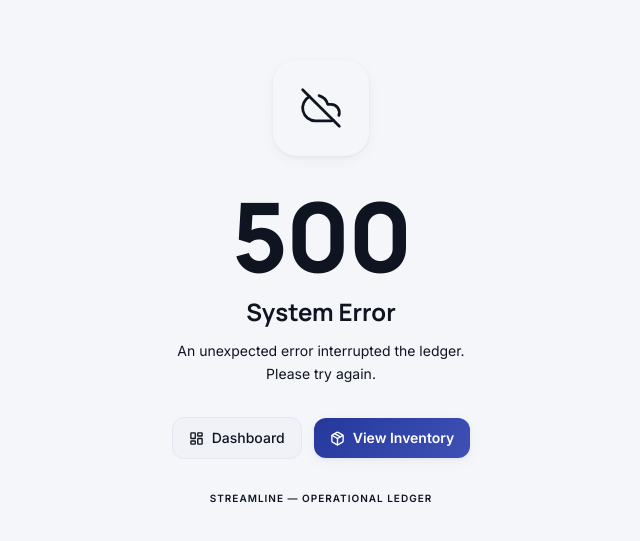
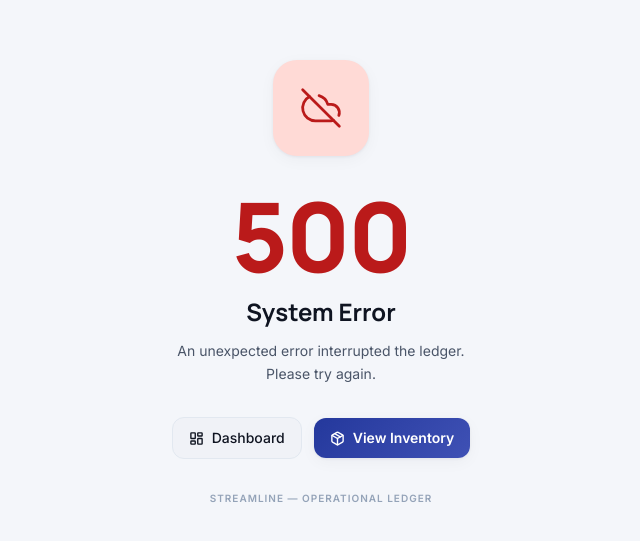
Before and after one commit to DAlejandroCl/streamline-inventory, a React (Vite) app in the folder frontend/: page / in a window 1280 px wide. Shown: the part 117-658 px from the top of the page, without its empty margins (319-959 px from the left). Built offline with nearby package versions, Linux system fonts and the light colour scheme; no server answers.

Commit message:
fix: close all CSS var() brackets in ErrorPage

```diff
--- a/frontend/src/pages/ErrorPage.tsx
+++ b/frontend/src/pages/ErrorPage.tsx
@@ -1,3 +1,8 @@
+/* ============================================================
+   ERROR PAGE — Route-level error boundary
+   Handles 404, 400, and generic 500 states.
+   ============================================================ */
+
 import { isRouteErrorResponse, useRouteError, Link } from "react-router-dom";
 import { SearchX, CloudOff, AlertOctagon, LayoutDashboard, Package } from "lucide-react";
 import Button from "../components/ui/Button";
@@ -36,13 +41,17 @@ export default function ErrorPage() {
           <div
             className={[
               "w-24 h-24 rounded-3xl flex items-center justify-center shadow-card",
-              is404 ? "bg-[var(--color-primary-container)" : "bg-[var(--color-error-container)",
+              is404
+                ? "bg-[var(--color-primary-container)]"
+                : "bg-[var(--color-error-container)]",
             ].join(" ")}
           >
             <Icon
               size={44}
               strokeWidth={1.5}
-              className={is404 ? "text-[var(--color-primary)" : "text-[var(--color-error)"}
+              className={
+                is404 ? "text-[var(--color-primary)]" : "text-[var(--color-error)]"
+              }
             />
           </div>
         </div>
@@ -52,15 +61,15 @@ export default function ErrorPage() {
           <p
             className={[
               "text-8xl font-extrabold font-headline tracking-tight",
-              is404 ? "gradient-text" : "text-[var(--color-error)",
+              is404 ? "gradient-text" : "text-[var(--color-error)]",
             ].join(" ")}
           >
             {status}
           </p>
-          <h1 className="text-2xl font-bold font-headline text-[var(--color-text-primary)">
+          <h1 className="text-2xl font-bold font-headline text-[var(--color-text-primary)]">
             {title}
           </h1>
-          <p className="text-sm text-[var(--color-text-secondary) leading-relaxed max-w-xs mx-auto">
+          <p className="text-sm text-[var(--color-text-secondary)] leading-relaxed max-w-xs mx-auto">
             {description}
           </p>
         </div>
@@ -75,7 +84,7 @@ export default function ErrorPage() {
           </Link>
         </div>
 
-        <p className="text-[10px] font-bold uppercase tracking-widest text-[var(--color-text-muted)">
+        <p className="text-[10px] font-bold uppercase tracking-widest text-[var(--color-text-muted)]">
           Streamline — Operational Ledger
         </p>
       </div>
```
